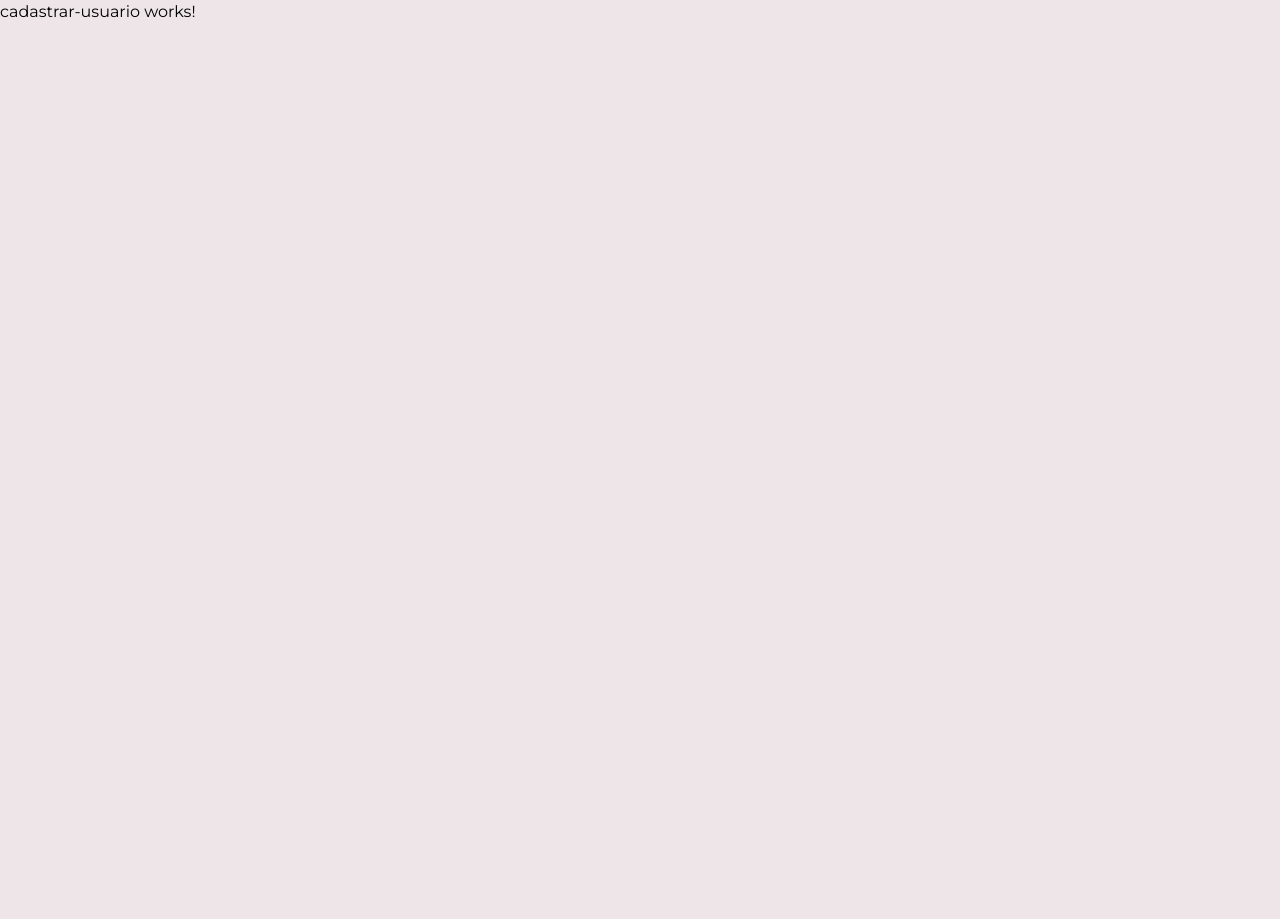
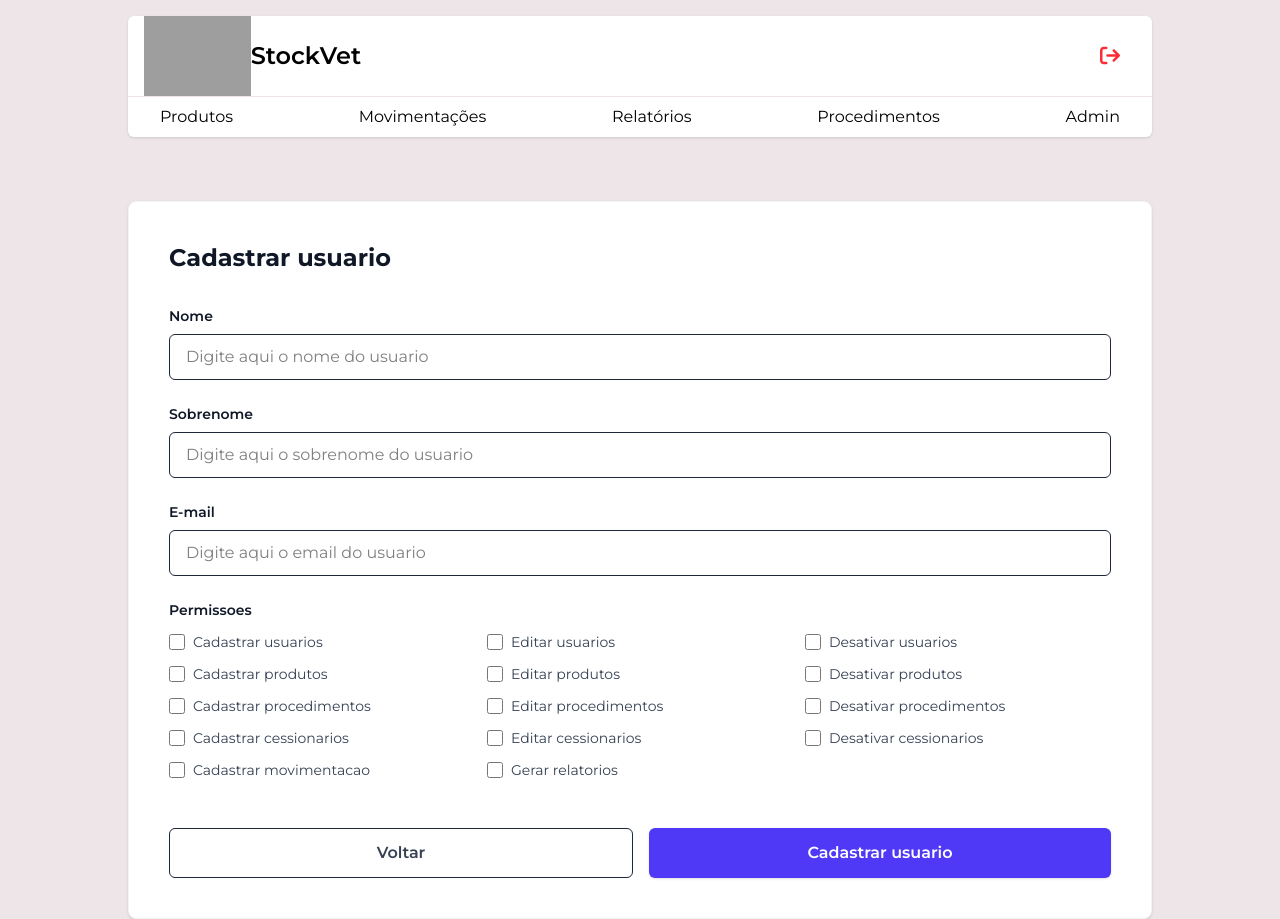
Before and after one commit to controle-de-estoque/stockvet, an Angular app in the folder frontend/: page /cadastrar-usuario in a window 1280 px wide. Before the commit the page ends 800 px from the top, so only its background shows below. Built offline with nearby package versions, Linux system fonts and the light colour scheme; grey boxes are pictures that could not be loaded.

Commit message:
Feat: Cadastro de produtos e cessionarios primitivo

```diff
--- a/frontend/src/app/pages/admin/admin.html
+++ b/frontend/src/app/pages/admin/admin.html
@@ -1,4 +1,4 @@
-<div class="flex flex-col w-full md:max-w-[80%] mx-auto gap-10 p-4 md:p-0">
+<div class="flex flex-col w-full md:max-w-[80%] mx-auto gap-10 p-4 md:p-0 mb-12">
 	<app-navbar></app-navbar>
 
 	<section class="bg-white rounded-lg shadow-sm p-6 sm:p-8 border border-gray-100">
--- a/frontend/src/app/pages/cadastrar-cessionario/cadastrar-cessionario.html
+++ b/frontend/src/app/pages/cadastrar-cessionario/cadastrar-cessionario.html
@@ -1 +1,57 @@
-<p>cadastrar-cessionario works!</p>
+<div class="flex flex-col w-full md:max-w-[80%] mx-auto gap-12 p-4 md:p-0">
+	<app-navbar></app-navbar>
+
+	<div class="w-full bg-white rounded-lg shadow-sm p-6 sm:p-10 border border-gray-100">
+		<h2 class="text-2xl font-bold text-gray-900 mb-8">Cadastrar cessionario</h2>
+
+		<form class="space-y-6">
+			<div>
+				<label for="nome" class="block text-sm font-semibold text-gray-900 mb-2">Nome</label>
+				<input
+					type="text"
+					id="nome"
+					placeholder="Digite aqui o nome do usuario"
+					class="w-full border border-gray-800 rounded-md px-4 py-2.5 focus:outline-none focus:ring-2 focus:ring-indigo-500 focus:border-indigo-500 transition-colors"
+					required
+				>
+			</div>
+
+			<div>
+				<label for="sobrenome" class="block text-sm font-semibold text-gray-900 mb-2">Sobrenome</label>
+				<input
+					type="text"
+					id="sobrenome"
+					placeholder="Digite aqui o sobrenome do usuario"
+					class="w-full border border-gray-800 rounded-md px-4 py-2.5 focus:outline-none focus:ring-2 focus:ring-indigo-500 focus:border-indigo-500 transition-colors"
+					required
+				>
+			</div>
+
+			<div>
+				<label for="email" class="block text-sm font-semibold text-gray-900 mb-2">E-mail</label>
+				<input
+					type="email"
+					id="email"
+					placeholder="Digite aqui o email do usuario"
+					class="w-full border border-gray-800 rounded-md px-4 py-2.5 focus:outline-none focus:ring-2 focus:ring-indigo-500 focus:border-indigo-500 transition-colors"
+					required
+				>
+			</div>
+
+			<div class="flex flex-col sm:flex-row gap-4 pt-8">
+				<a
+					routerLink="/admin"
+					class="flex-1 px-6 py-3 bg-white border border-gray-800 text-gray-700 font-semibold rounded-md hover:bg-gray-50 transition-colors text-center"
+				>
+					Voltar
+				</a>
+				<button
+					type="submit"
+					class="flex-1 px-6 py-3 bg-indigo-600 text-white font-semibold rounded-md hover:bg-indigo-700 shadow-sm transition-colors"
+				>
+					Cadastrar cessionario
+				</button>
+			</div>
+		</form>
+	</div>
+</div>
--- a/frontend/src/app/pages/cadastrar-cessionario/cadastrar-cessionario.ts
+++ b/frontend/src/app/pages/cadastrar-cessionario/cadastrar-cessionario.ts
@@ -1,8 +1,10 @@
 import { Component } from '@angular/core';
+import { RouterLink } from '@angular/router';
+import { Navbar } from '../../components/navbar/navbar';
 
 @Component({
   selector: 'app-cadastrar-cessionario',
-  imports: [],
+  imports: [Navbar, RouterLink],
   templateUrl: './cadastrar-cessionario.html',
   styleUrl: './cadastrar-cessionario.css',
 })
--- a/frontend/src/app/pages/cadastrar-usuario/cadastrar-usuario.html
+++ b/frontend/src/app/pages/cadastrar-usuario/cadastrar-usuario.html
@@ -1 +1,123 @@
-<p>cadastrar-usuario works!</p>
+<div class="flex flex-col w-full md:max-w-[80%] mx-auto gap-12 p-4 md:p-0">
+	<app-navbar></app-navbar>
+
+	<div class="w-full bg-white rounded-lg shadow-sm p-6 sm:p-10 border border-gray-100">
+		<h2 class="text-2xl font-bold text-gray-900 mb-8">Cadastrar usuario</h2>
+
+		<form class="space-y-6">
+			<div>
+				<label for="nome" class="block text-sm font-semibold text-gray-900 mb-2">Nome</label>
+				<input
+					type="text"
+					id="nome"
+					placeholder="Digite aqui o nome do usuario"
+					class="w-full border border-gray-800 rounded-md px-4 py-2.5 focus:outline-none focus:ring-2 focus:ring-indigo-500 focus:border-indigo-500 transition-colors"
+					required
+				>
+			</div>
+
+			<div>
+				<label for="sobrenome" class="block text-sm font-semibold text-gray-900 mb-2">Sobrenome</label>
+				<input
+					type="text"
+					id="sobrenome"
+					placeholder="Digite aqui o sobrenome do usuario"
+					class="w-full border border-gray-800 rounded-md px-4 py-2.5 focus:outline-none focus:ring-2 focus:ring-indigo-500 focus:border-indigo-500 transition-colors"
+					required
+				>
+			</div>
+
+			<div>
+				<label for="email" class="block text-sm font-semibold text-gray-900 mb-2">E-mail</label>
+				<input
+					type="email"
+					id="email"
+					placeholder="Digite aqui o email do usuario"
+					class="w-full border border-gray-800 rounded-md px-4 py-2.5 focus:outline-none focus:ring-2 focus:ring-indigo-500 focus:border-indigo-500 transition-colors"
+					required
+				>
+			</div>
+
+			<div>
+				<h3 class="text-sm font-semibold text-gray-900 mb-3">Permissoes</h3>
+				<div class="grid grid-cols-1 sm:grid-cols-2 lg:grid-cols-3 gap-3">
+					<label class="flex items-center gap-2 text-sm text-gray-700">
+						<input type="checkbox" class="w-4 h-4 text-indigo-600 border-gray-800 rounded focus:ring-indigo-500" />
+						Cadastrar usuarios
+					</label>
+					<label class="flex items-center gap-2 text-sm text-gray-700">
+						<input type="checkbox" class="w-4 h-4 text-indigo-600 border-gray-800 rounded focus:ring-indigo-500" />
+						Editar usuarios
+					</label>
+					<label class="flex items-center gap-2 text-sm text-gray-700">
+						<input type="checkbox" class="w-4 h-4 text-indigo-600 border-gray-800 rounded focus:ring-indigo-500" />
+						Desativar usuarios
+					</label>
+
+					<label class="flex items-center gap-2 text-sm text-gray-700">
+						<input type="checkbox" class="w-4 h-4 text-indigo-600 border-gray-800 rounded focus:ring-indigo-500" />
+						Cadastrar produtos
+					</label>
+					<label class="flex items-center gap-2 text-sm text-gray-700">
+						<input type="checkbox" class="w-4 h-4 text-indigo-600 border-gray-800 rounded focus:ring-indigo-500" />
+						Editar produtos
+					</label>
+					<label class="flex items-center gap-2 text-sm text-gray-700">
+						<input type="checkbox" class="w-4 h-4 text-indigo-600 border-gray-800 rounded focus:ring-indigo-500" />
+						Desativar produtos
+					</label>
+
+					<label class="flex items-center gap-2 text-sm text-gray-700">
+						<input type="checkbox" class="w-4 h-4 text-indigo-600 border-gray-800 rounded focus:ring-indigo-500" />
+						Cadastrar procedimentos
+					</label>
+					<label class="flex items-center gap-2 text-sm text-gray-700">
+						<input type="checkbox" class="w-4 h-4 text-indigo-600 border-gray-800 rounded focus:ring-indigo-500" />
+						Editar procedimentos
+					</label>
+					<label class="flex items-center gap-2 text-sm text-gray-700">
+						<input type="checkbox" class="w-4 h-4 text-indigo-600 border-gray-800 rounded focus:ring-indigo-500" />
+						Desativar procedimentos
+					</label>
+
+					<label class="flex items-center gap-2 text-sm text-gray-700">
+						<input type="checkbox" class="w-4 h-4 text-indigo-600 border-gray-800 rounded focus:ring-indigo-500" />
+						Cadastrar cessionarios
+					</label>
+					<label class="flex items-center gap-2 text-sm text-gray-700">
+						<input type="checkbox" class="w-4 h-4 text-indigo-600 border-gray-800 rounded focus:ring-indigo-500" />
+						Editar cessionarios
+					</label>
+					<label class="flex items-center gap-2 text-sm text-gray-700">
+						<input type="checkbox" class="w-4 h-4 text-indigo-600 border-gray-800 rounded focus:ring-indigo-500" />
+						Desativar cessionarios
+					</label>
+
+					<label class="flex items-center gap-2 text-sm text-gray-700">
+						<input type="checkbox" class="w-4 h-4 text-indigo-600 border-gray-800 rounded focus:ring-indigo-500" />
+						Cadastrar movimentacao
+					</label>
+					<label class="flex items-center gap-2 text-sm text-gray-700">
+						<input type="checkbox" class="w-4 h-4 text-indigo-600 border-gray-800 rounded focus:ring-indigo-500" />
+						Gerar relatorios
+					</label>
+				</div>
+			</div>
+
+			<div class="flex flex-col sm:flex-row gap-4 pt-6">
+				<a
+					routerLink="/admin"
+					class="flex-1 px-6 py-3 bg-white border border-gray-800 text-gray-700 font-semibold rounded-md hover:bg-gray-50 transition-colors text-center"
+				>
+					Voltar
+				</a>
+				<button
+					type="submit"
+					class="flex-1 px-6 py-3 bg-indigo-600 text-white font-semibold rounded-md hover:bg-indigo-700 shadow-sm transition-colors"
+				>
+					Cadastrar usuario
+				</button>
+			</div>
+		</form>
+	</div>
+</div>
--- a/frontend/src/app/pages/cadastrar-usuario/cadastrar-usuario.ts
+++ b/frontend/src/app/pages/cadastrar-usuario/cadastrar-usuario.ts
@@ -1,8 +1,10 @@
 import { Component } from '@angular/core';
+import { RouterLink } from '@angular/router';
+import { Navbar } from '../../components/navbar/navbar';
 
 @Component({
   selector: 'app-cadastrar-usuario',
-  imports: [],
+  imports: [Navbar, RouterLink],
   templateUrl: './cadastrar-usuario.html',
   styleUrl: './cadastrar-usuario.css',
 })
```
